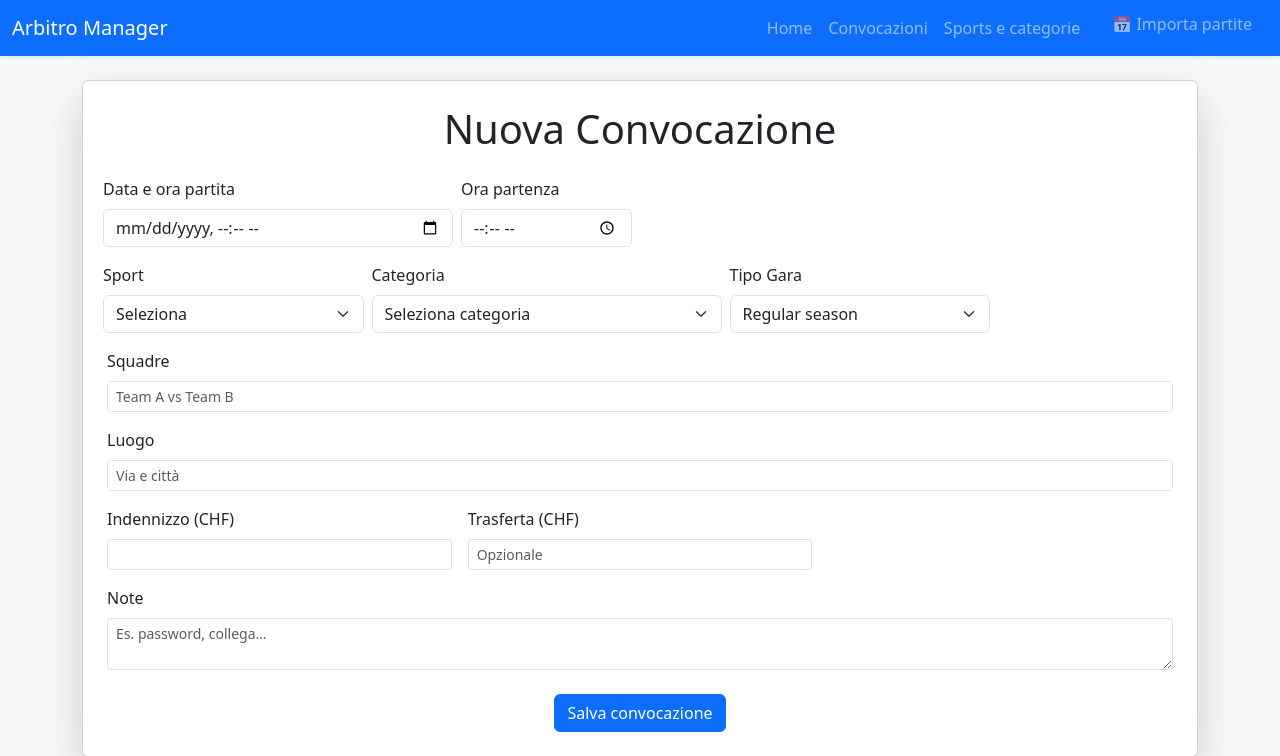
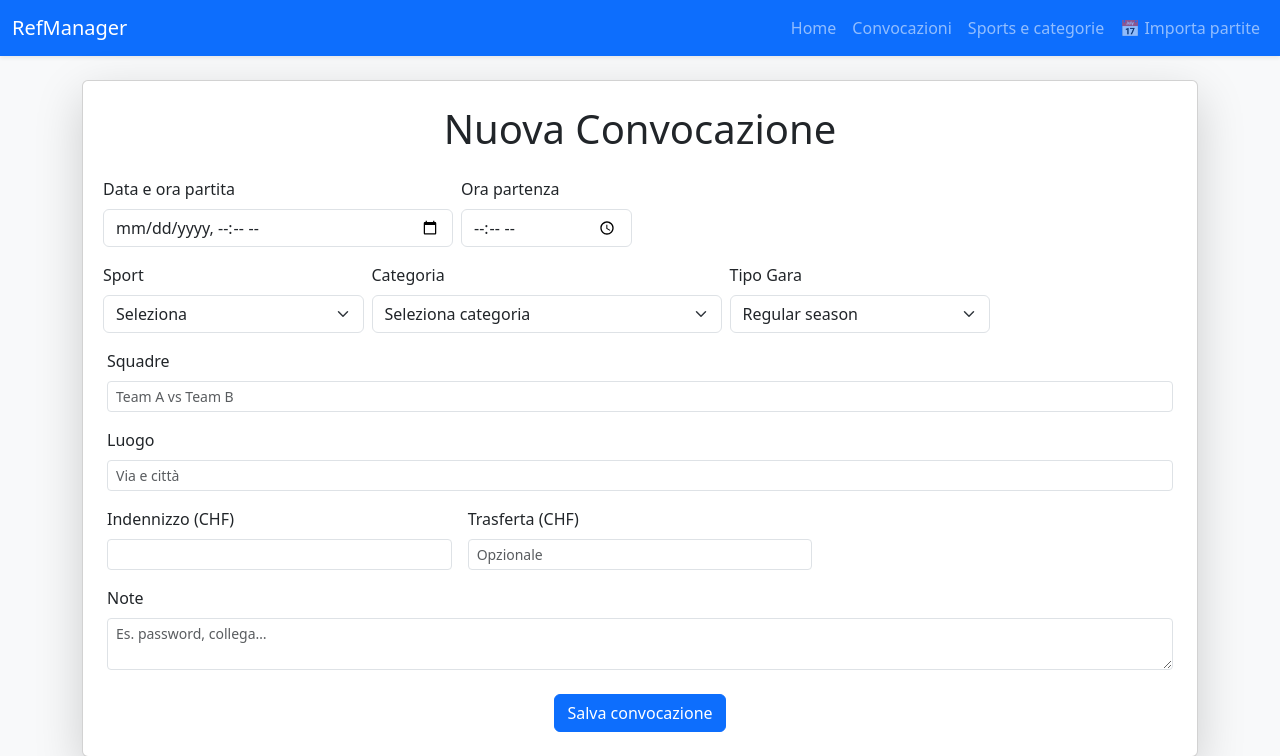
Before and after one commit to miich65/Gestione-convocazioni, a FastAPI app: page / in a window 1280 px wide. Shown: the top 756 px of the page. Run offline with FastAPI, Linux system fonts and the light colour scheme; data comes from the database, SQL or seed files in the repository.

Commit message:
Update navbar.html

```diff
--- a/app/templates/partials/navbar.html
+++ b/app/templates/partials/navbar.html
@@ -1,6 +1,6 @@
 <nav class="navbar navbar-expand-lg navbar-dark bg-primary shadow-sm mb-4">
     <div class="container-fluid">
-      <a class="navbar-brand" href="/">Arbitro Manager</a>
+      <a class="navbar-brand" href="/">RefManager</a>
       <button class="navbar-toggler" type="button" data-bs-toggle="collapse" data-bs-target="#navbarSupportedContent">
         <span class="navbar-toggler-icon"></span>
       </button>
@@ -10,7 +10,7 @@
           <li class="nav-item"><a class="nav-link" href="/convocazioni">Convocazioni</a></li>
           <li class="nav-item"><a class="nav-link" href="/gestione-sport">Sports e categorie</a></li>
           <li class="nav-item">
-            <a class="nav-link btn btn-outline-light ms-2 px-3 py-1" style="border-radius: 20px;" href="webcal://ref.mferreira.ch/calendario.ics" target="_blank">
+            <a class="nav-link" style="border-radius: 20px;" href="webcal://ref.mferreira.ch/calendario.ics" target="_blank">
               📅 Importa partite
             </a>
           </li>
```
